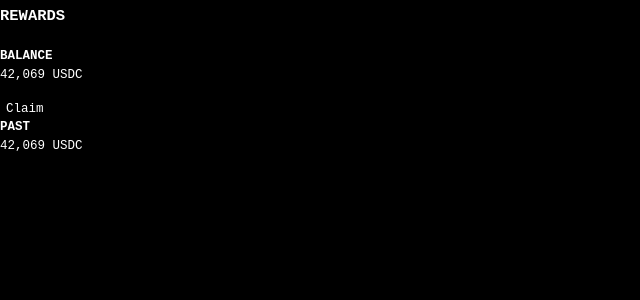
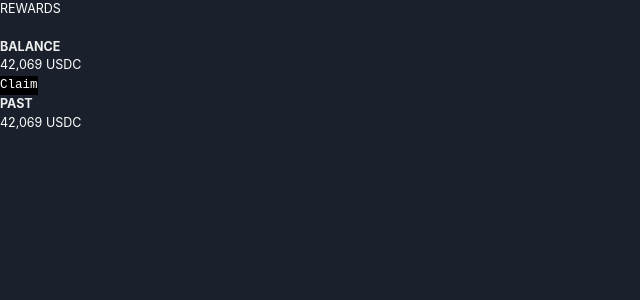
Before and after one commit to tfire/straddle, a Next.js app in the folder client/: page /rewards in a window 1280 px wide. Shown: the top 300 px of the page, without its empty margins (0-640 px from the left). Built offline with nearby package versions, Linux system fonts and the light colour scheme; what @lido-sdk/constants, @lido-sdk/web3-react would draw is missing.

Commit message:
Add chakra ui

```diff
--- a/client/package.json
+++ b/client/package.json
@@ -10,6 +10,9 @@
   },
   "dependencies": {
     "@apollo/react-hooks": "^4.0.0",
+    "@chakra-ui/react": "^1.8.7",
+    "@emotion/react": "^11",
+    "@emotion/styled": "^11",
     "@lido-sdk/contracts": "^1.5.5",
     "@lido-sdk/providers": "^1.4.3",
     "@lido-sdk/react": "^1.17.3",
@@ -17,6 +20,7 @@
     "apollo-boost": "^0.4.9",
     "apollo-client": "^2.6.10",
     "apollo-utilities": "^1.3.4",
+    "framer-motion": "^6",
     "ipfs-deploy": "^11.2.1",
     "next": "12.1.4",
     "react": "17.0.2",
--- a/client/pages/_app.tsx
+++ b/client/pages/_app.tsx
@@ -1,11 +1,20 @@
 import '../styles/globals.css'
 import type { AppProps } from 'next/app'
 import { ProviderWeb3 } from "@lido-sdk/web3-react";
+import { ChakraProvider, DarkMode, extendTheme, ThemeConfig } from '@chakra-ui/react'
 
-import { rpc, supportedChainIds } from "../constants/web3data";
+import { rpc, supportedChainIds } from "../constants/web3data"
+
+const config: ThemeConfig = {
+  initialColorMode: 'dark',
+}
+
+const theme = extendTheme({
+  config
+});
 
 function MyApp({ Component, pageProps }: AppProps) {
-  return (
+  return (<ChakraProvider theme={theme}>
     <ProviderWeb3
     defaultChainId={1}
     supportedChainIds={supportedChainIds}
@@ -13,6 +22,7 @@ function MyApp({ Component, pageProps }: AppProps) {
   >
     <Component {...pageProps} />
   </ProviderWeb3>
+  </ChakraProvider>
   )
 }
 
```
